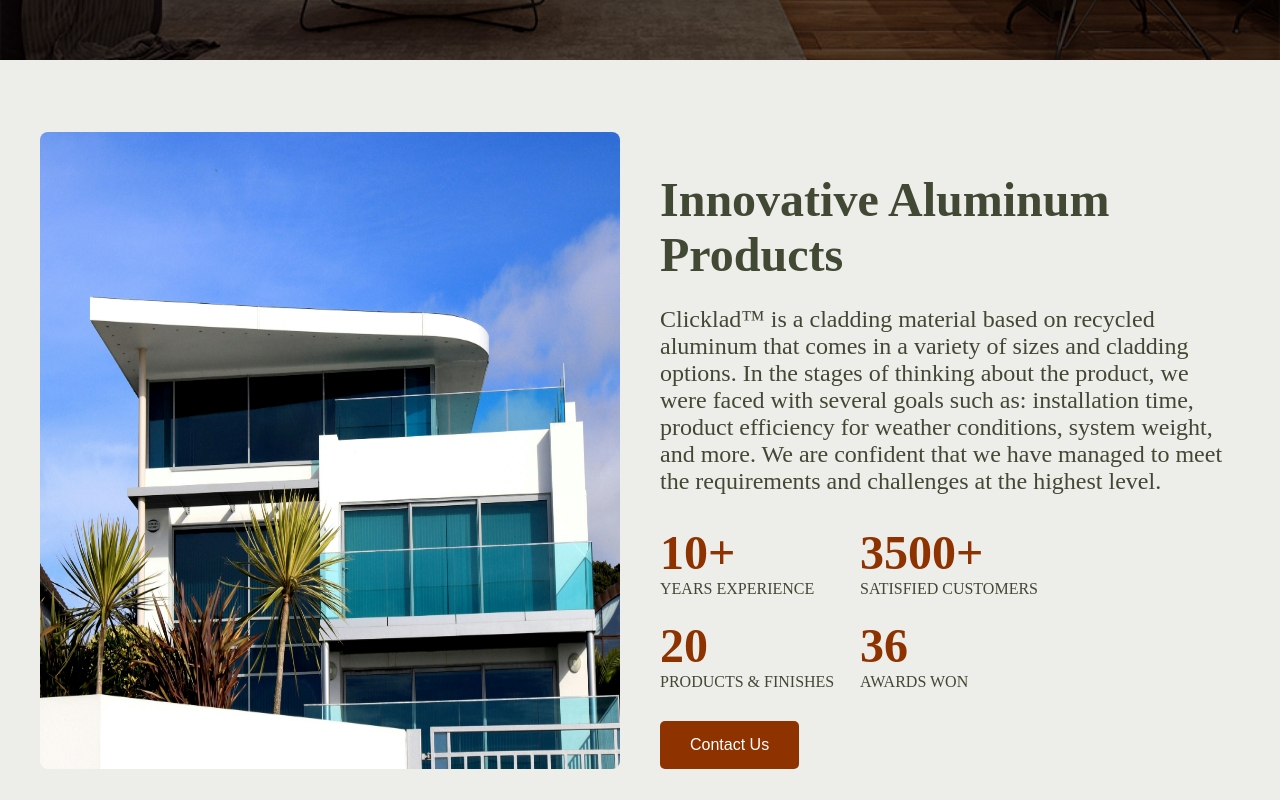
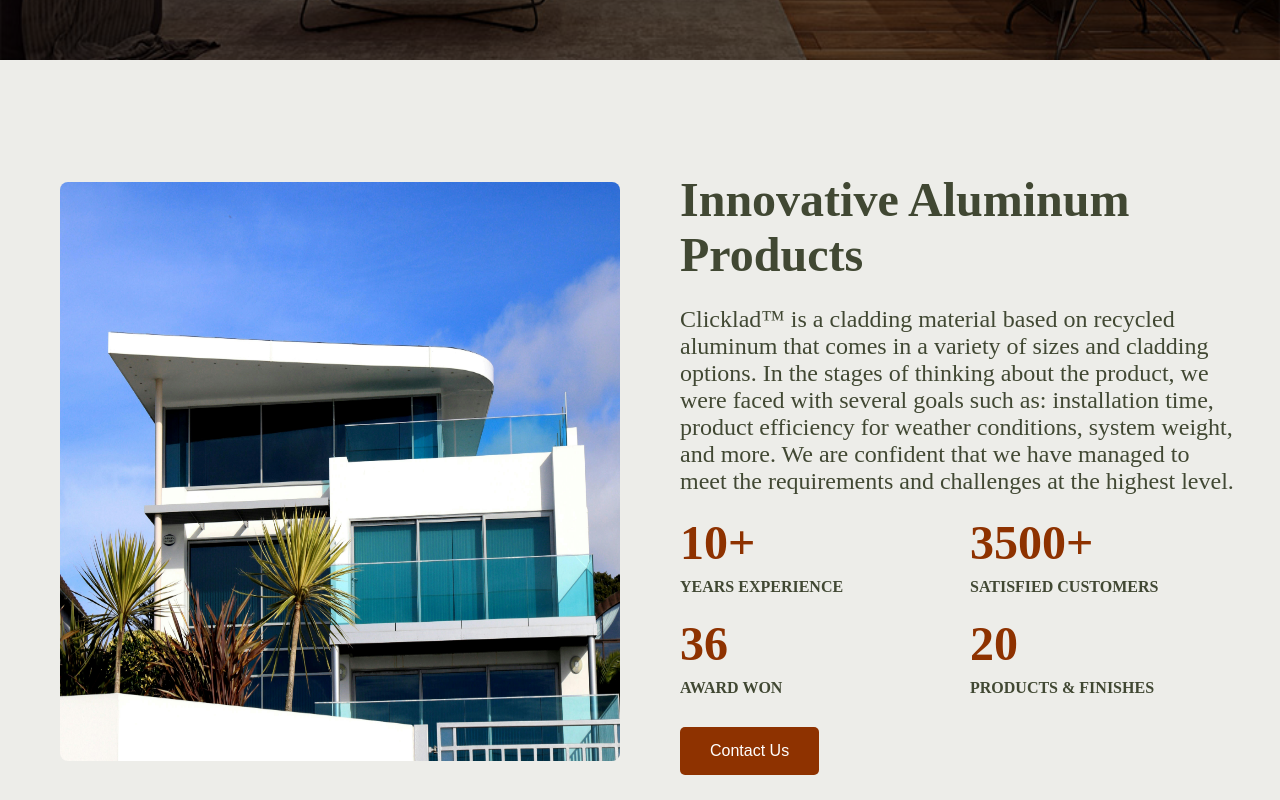
Before and after one commit to AbdulmuhsinB/Clicklad, a Next.js app in the folder clicklad-app/: page / in a window 1280 px wide. Shown: the part 660-1460 px from the top of the page. Built offline with nearby package versions, Linux system fonts and the light colour scheme.

Commit message:
finished adding the animations to the home page

```diff
--- a/clicklad-app/components/Contact.js
+++ b/clicklad-app/components/Contact.js
@@ -1,11 +1,50 @@
 'use client';
-// Contact.js
 
-import React from 'react';
+import React, { useState, useEffect, useRef } from 'react';
 import axios from 'axios';
 import styles from './Contact.module.css';
 
 const Contact = () => {
+    const [isInfoVisible, setInfoVisible] = useState(false);
+    const [isFormVisible, setFormVisible] = useState(false);
+    const infoRef = useRef(null);
+    const formRef = useRef(null);
+
+    useEffect(() => {
+        const observer = new IntersectionObserver(
+            (entries) => {
+                entries.forEach(entry => {
+                    if (entry.isIntersecting) {
+                        if (entry.target === infoRef.current) {
+                            setInfoVisible(true);
+                        } else if (entry.target === formRef.current) {
+                            setFormVisible(true);
+                        }
+                    }
+                });
+            },
+            {
+                threshold: 0.1 // Trigger when 10% of the element is visible
+            }
+        );
+
+        if (infoRef.current) {
+            observer.observe(infoRef.current);
+        }
+        if (formRef.current) {
+            observer.observe(formRef.current);
+        }
+
+        return () => {
+            if (infoRef.current) {
+                observer.unobserve(infoRef.current);
+            }
+            if (formRef.current) {
+                observer.unobserve(formRef.current);
+            }
+        };
+    }, []);
+
     async function handleSubmit(e) {
         e.preventDefault();
 
@@ -32,7 +71,10 @@
 
     return (
         <div className={styles.contactContainer}>
-            <div className={styles.contactInfo}>
+            <div
+                className={`${styles.contactInfo} ${isInfoVisible ? styles.visible : ''}`}
+                ref={infoRef}
+            >
                 <div className={styles.contactText}>
                     <h2 className={styles.heading}>Contact Us</h2>
                     <p className={styles.description}>
@@ -42,7 +84,10 @@
                     </p>
                 </div>
             </div>
-            <div className={styles.contactForm}>
+            <div
+                className={`${styles.contactForm} ${isFormVisible ? styles.visible : ''}`}
+                ref={formRef}
+            >
                 <form onSubmit={handleSubmit}>
                     <div className={styles.formGroup}>
                         <input type="text" id="name" name="name" placeholder="Enter Your Name" className={styles.inputField} required />
--- a/clicklad-app/components/Contact.module.css
+++ b/clicklad-app/components/Contact.module.css
@@ -1,5 +1,3 @@
-/* Contact.module.css */
-
 .contactContainer {
     display: flex;
     background-color: #EDEDE9;
@@ -14,17 +12,29 @@
     align-items: center;
     margin-left: 150px; /* Adjust as needed */
     margin-bottom: 60px;
-}
-
-.contactText {
-    color: #414833;
-    text-align: left;
+    opacity: 0;
+    transform: translateX(-100%);
+    transition: opacity 1s ease-out, transform 1s ease-out;
 }
 
 .contactForm {
     flex: 1; /* Adjust flex value for responsiveness */
     padding: 20px;
     margin-right: 100px; /* Adjust as needed */
+    opacity: 0;
+    transform: translateX(100%);
+    transition: opacity 1s ease-out, transform 1s ease-out;
+}
+
+.contactInfo.visible,
+.contactForm.visible {
+    opacity: 1;
+    transform: translateX(0);
+}
+
+.contactText {
+    color: #414833;
+    text-align: left;
 }
 
 .heading {
--- a/clicklad-app/components/InformationSection.js
+++ b/clicklad-app/components/InformationSection.js
@@ -1,16 +1,48 @@
-// components/InformationSection.js
-import React from 'react';
+'use client';
+
+import React, { useState, useEffect, useRef } from 'react';
+import NumberCounter from './NumberCounter'; // Adjust the path if necessary
 import styles from './InformationSection.module.css';
 
 const InformationSection = () => {
+  const [isImageVisible, setImageVisible] = useState(false);
+  const imageRef = useRef(null);
+
+  useEffect(() => {
+    const observer = new IntersectionObserver(
+      (entries) => {
+        entries.forEach(entry => {
+          if (entry.isIntersecting) {
+            setImageVisible(true);
+            observer.disconnect(); // Stop observing after it becomes visible
+          }
+        });
+      },
+      {
+        threshold: 0.1 // Trigger when 10% of the element is visible
+      }
+    );
+
+    if (imageRef.current) {
+      observer.observe(imageRef.current);
+    }
+
+    return () => {
+      if (imageRef.current) {
+        observer.unobserve(imageRef.current);
+      }
+    };
+  }, []);
+
   return (
     <section className={styles.informationSection}>
       <div className={styles.content}>
         <div className={styles.imageContainer}>
           <img
+            ref={imageRef}
             src="/Home-Page/House.jpg"
             alt="Innovative Aluminum Solutions"
-            className={styles.image}
+            className={`${styles.image} ${isImageVisible ? styles.visible : ''}`} // Add visible class if isVisible is true
           />
         </div>
         <div className={styles.textContainer}>
@@ -20,26 +52,33 @@
           </p>
           <div className={styles.stats}>
             <div className={styles.stat}>
-              <div className={styles.number}>10+</div>
+              <div className={styles.numberContainer}>
+                <NumberCounter endNumber={10} duration={2000}/>
+                <span className={styles.number}>+</span>
+              </div>
               <div className={styles.statTitle}>YEARS EXPERIENCE</div>
             </div>
             <div className={styles.stat}>
-              <div className={styles.number}>3500+</div>
+              <div className={styles.numberContainer}>
+                <NumberCounter endNumber={3500} duration={2000}/>
+                <span className={styles.number}>+</span>
+              </div>
               <div className={styles.statTitle}>SATISFIED CUSTOMERS</div>
             </div>
-            <br></br>
             <div className={styles.stat}>
-              <div className={styles.number}>20</div>
+              <div className={styles.numberContainer}>
+                <NumberCounter endNumber={36} duration={2000}/>
+              </div>
+              <div className={styles.statTitle}>AWARD WON</div>
+            </div>
+            <div className={styles.stat}>
+              <div className={styles.numberContainer}>
+                <NumberCounter endNumber={20} duration={2000}/>
+              </div>
               <div className={styles.statTitle}>PRODUCTS & FINISHES</div>
             </div>
-            <div className={styles.stat}>
-              <div className={styles.number}>36</div>
-              <div className={styles.statTitle}>AWARDS WON</div>
-            </div>
           </div>
-          <a href='/contact'>
           <button className={styles.contactButton}>Contact Us</button>
-          </a>
         </div>
       </div>
     </section>
--- a/clicklad-app/components/InformationSection.module.css
+++ b/clicklad-app/components/InformationSection.module.css
@@ -1,5 +1,3 @@
-/* components/InformationSection.module.css */
-
 .informationSection {
   background-color: #EDEDE9;
   padding: 80px 0px;
@@ -8,7 +6,6 @@
   align-items: center;
   margin: -8px;
   overflow: hidden;
-
 }
 
 .content {
@@ -23,14 +20,24 @@
 
 .textContainer {
   flex: 1;
-  padding-left: 40px;
+  padding-left: 80px;
 }
 
 .image {
   width: 100%;
   max-width: 100%;
   border-radius: 8px;
-  height: 100%;
+  height: 90%; /* Ensure aspect ratio is maintained */
+  margin: 0px 20px;
+  margin-top: 50px;
+  opacity: 0; /* Initial state */
+  transform: translateX(-100%); /* Initial state */
+  transition: opacity 1s ease-out, transform 1s ease-out;
+}
+
+.image.visible {
+  opacity: 1;
+  transform: translateX(0);
 }
 
 .title {
@@ -43,29 +50,39 @@
 .description {
   color: #414833;
   font-size: 1.5rem;
-  margin-bottom: 30px;
+  margin-bottom: 20px;
 }
 
 .stats {
-  display: grid;
-  grid-template-columns: repeat(auto-fit, minmax(150px, 1fr));
-  gap: 20px;
+  display: flex;
+  justify-content: space-between; /* Ensure equal spacing between items */
+  flex-wrap: wrap; /* Allow wrapping to handle smaller screens */
+  gap: 20px; /* Add some spacing between items */
 }
 
 .stat {
+  flex: 1; /* Ensure each stat takes equal space */
+  min-width: 200px; /* Ensure minimum width */
   display: flex;
   flex-direction: column;
-}
-
-.number {
   color: #8E3200;
   font-size: 3rem;
   font-weight: bold;
 }
 
+.numberContainer {
+  display: flex;
+  align-items: baseline; /* Align number and + sign */
+}
+
+.number {
+  margin-right: 0.2rem; /* Space between number and + sign */
+}
+
 .statTitle {
   font-size: 1rem;
   color: #414833;
+  margin-top: 0.5rem; /* Space between number and title */
 }
 
 .contactButton {
@@ -86,22 +103,27 @@
 
 /* Media Query for Small Screens */
 @media (max-width: 768px) {
+  .informationSection {
+    padding: 40px 20px;
+  }
   .content {
     flex-direction: column;
     align-items: center;
     text-align: center;
     padding-left: 0;
   }
-
   .imageContainer {
     display: none; /* Hide image container on small screens */
   }
-
   .textContainer {
-    padding: 0;
+    padding: 0px 5px;
+    margin: 0px 10px;
   }
-
   .stats {
-    grid-template-columns: 1fr;
+    flex-direction: column; /* Stack items vertically */
+  }
+  .stat {
+    font-size: 2rem; /* Adjust font size for smaller screens */
+    align-items: center; /* Center align all items */
   }
 }
--- /dev/null
+++ b/clicklad-app/components/NumberCounter.js
@@ -0,0 +1,58 @@
+'use client';
+
+import React, { useState, useEffect, useRef } from 'react';
+
+const NumberCounter = ({ endNumber, duration = 2000 }) => {
+  const [count, setCount] = useState(0);
+  const [isVisible, setIsVisible] = useState(false);
+  const counterRef = useRef(null);
+
+  useEffect(() => {
+    const observer = new IntersectionObserver(
+      (entries) => {
+        entries.forEach(entry => {
+          if (entry.isIntersecting) {
+            setIsVisible(true);
+            observer.disconnect(); // Stop observing once the element is visible
+          }
+        });
+      },
+      {
+        threshold: 0.1 // Trigger when 10% of the element is visible
+      }
+    );
+
+    if (counterRef.current) {
+      observer.observe(counterRef.current);
+    }
+
+    return () => {
+      if (counterRef.current) {
+        observer.unobserve(counterRef.current);
+      }
+    };
+  }, []);
+
+  useEffect(() => {
+    if (!isVisible) return;
+
+    let start = 0;
+    const end = endNumber;
+    const increment = end / (duration / 100);
+    const interval = setInterval(() => {
+      start += increment;
+      if (start >= end) {
+        setCount(end);
+        clearInterval(interval);
+      } else {
+        setCount(Math.round(start));
+      }
+    }, 100);
+
+    return () => clearInterval(interval);
+  }, [endNumber, duration, isVisible]);
+
+  return <div ref={counterRef}>{count}</div>;
+};
+
+export default NumberCounter;
```
